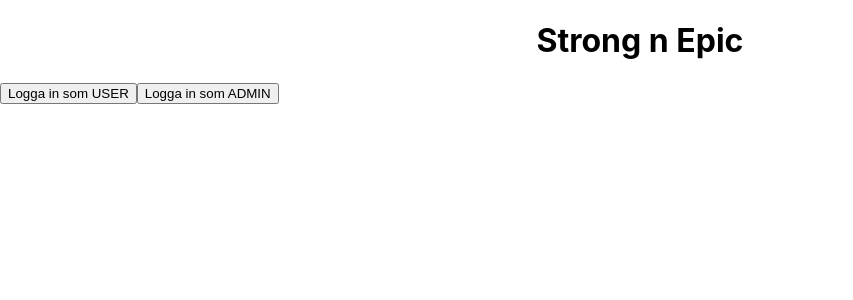
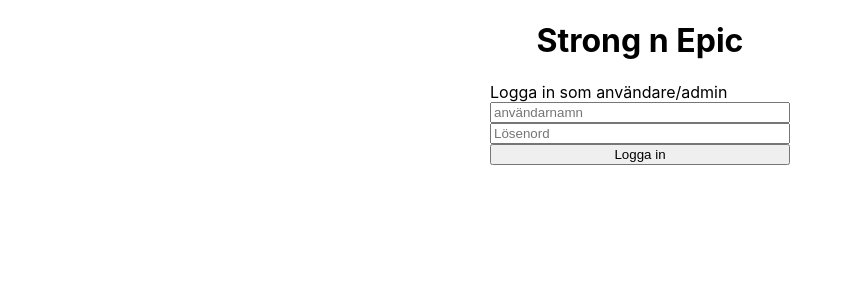
Before and after one commit to BoMar-Dev/strong-n-epic-react-typescript, a React (Create React App) app: page / in a window 1280 px wide. Shown: the top 300 px of the page, without its empty margins (0-853 px from the left). Built offline with nearby package versions, Linux system fonts and the light colour scheme.

Commit message:
Working on loginform and adminpage

```diff
--- a/src/App.tsx
+++ b/src/App.tsx
@@ -5,20 +5,19 @@ import { Routes, Route } from "react-router-dom";
 //Pages
 import LandingPage from "./pages/LandingPage";
 import UserPage from "./pages/UserPage";
+import AdminPage from "./pages/AdminPage";
 
-// Components
-import { Header } from "./components/Header";
 
-import { User } from "./types/UserType";
 
 const App: React.FC = () => {
   return (
     <>
-      {/* <Header /> */}
       <div className="App">
         <Routes>
+
           <Route index element={<LandingPage />} />
           <Route path="/user" element={<UserPage />} />
+          <Route path="/admin" element={<AdminPage />} />
         </Routes>
       </div>
     </>
--- /dev/null
+++ b/src/db/UsersDB.ts
@@ -0,0 +1,17 @@
+export const Users = [
+  {
+    username: "Ullamaj",
+    password: "123",
+    role: "USER",
+  },
+  {
+    username: "Bob",
+    password: "123",
+    role: "USER"
+  },
+  {
+    username: "Admina",
+    password: "123",
+    role: "ADMIN"
+  }
+];
--- a/src/db/weekdays.ts
+++ /dev/null
@@ -1,3 +0,0 @@
-export const WEEKDAYS = [
-    "Mån", "Tis", "Ons","Tor", "Fre", "Lör", "Sön"
-  ];
--- /dev/null
+++ b/src/pages/AdminPage.tsx
@@ -0,0 +1,17 @@
+import React from 'react'
+
+import { IUser } from '../types/UserType';
+import { Header } from '../components/Header';
+
+import '../styles/workout.css';
+
+const AdminPage = () => {
+    const user: IUser = { username: "Admina", role: "ADMIN" };
+  return (
+    <div>
+        <Header user={user} />
+    </div>
+  )
+}
+
+export default AdminPage
--- a/src/pages/LandingPage.tsx
+++ b/src/pages/LandingPage.tsx
@@ -1,22 +1,58 @@
 // interface HeaderProps {
 //     h1: HTMLHeadingElement
 // }
+import "../styles/landingpage.css";
 
 import { useNavigate } from "react-router-dom";
+import { FormEvent, useState } from "react";
 import UserPage from "./UserPage";
+import { ILogin } from '../types/UserType';
+import { Users } from '../db/UsersDB';
+
 
 const LandingPage: React.FC = () => {
-  const navigate = useNavigate();
+  const [formName, setformName] = useState<string>("");
+  const [formPass, setformPass] = useState<string>("");
 
-  const goToUserPage = (): void => {
-    navigate("/user");
-  };
+  // const navigate = useNavigate();
+
+  // const goToUserPage = (): void => {
+  //   navigate("/user");
+  // };
+
+  // const goToAdminPage = (): void => {
+  //   navigate("/admin");
+  // };
+
+  const checkUser = (event: React.MouseEvent<HTMLButtonElement>) => {
+    event.preventDefault();
+
+    Users.forEach(user => {
+      if (formName === user.username && formPass === user.password){
+        localStorage.setItem('username', user.username)
+        localStorage.setItem('role', user.role)
+        console.log(user);
+      }
+
+    });
+  }
+
+  // const ifAdmin = () => {
+  //   if (user.role)
+  // }
+
 
   return (
     <div>
       <h1>Strong n Epic</h1>
-      <button onClick={goToUserPage}>Logga in som USER</button>
-      <button>Logga in som ADMIN</button>
+      <form className="form-container">
+        <label>Logga in som användare/admin</label>
+        <input type="text" value={formName} placeholder="användarnamn" onChange={(e: React.ChangeEvent<HTMLInputElement>) => setformName(e.target.value)} />
+        <input type="password" value={formPass} placeholder="Lösenord" onChange={(e: React.ChangeEvent<HTMLInputElement>) => setformPass(e.target.value)} />
+        <button type='submit' onClick={checkUser}>Logga in</button>
+      </form>
+      {/* <button onClick={goToUserPage}>Logga in som USER</button>
+      <button onClick={goToAdminPage}>Logga in som ADMIN</button> */}
     </div>
   );
 };
--- a/src/pages/UserPage.tsx
+++ b/src/pages/UserPage.tsx
@@ -1,7 +1,8 @@
 import React, { useState } from "react";
 import { Header } from "../components/Header";
 
-import { User } from "../types/UserType";
+import { IUser } from "../types/UserType";
+import { Users } from "../db/UsersDB";
 
 //Components
 
@@ -10,7 +11,7 @@ import { Workouts } from "../db/Workouts";
 import WorkoutList from "../components/ShowWorkout";
 
 const UserPage = () => {
-  const user: User = { username: "Greta", role: "USER" };
+  const user: IUser = { username: "Greta", role: "USER" };
   // const [workouts, setWorkouts] = useState<Workouts>({} as Workouts)
 
   return (
--- /dev/null
+++ b/src/styles/landingpage.css
@@ -0,0 +1,6 @@
+.form-container {
+    display: flex;
+    flex-direction: column;
+    width: 300px;
+    margin: 0 auto;
+}
```
Also changed, not shown: src/components/Header.tsx (+69 -2 lines), src/types/UserType.ts (+7 -1 lines), src/types/WorkoutType.ts (+14 -0 lines).
